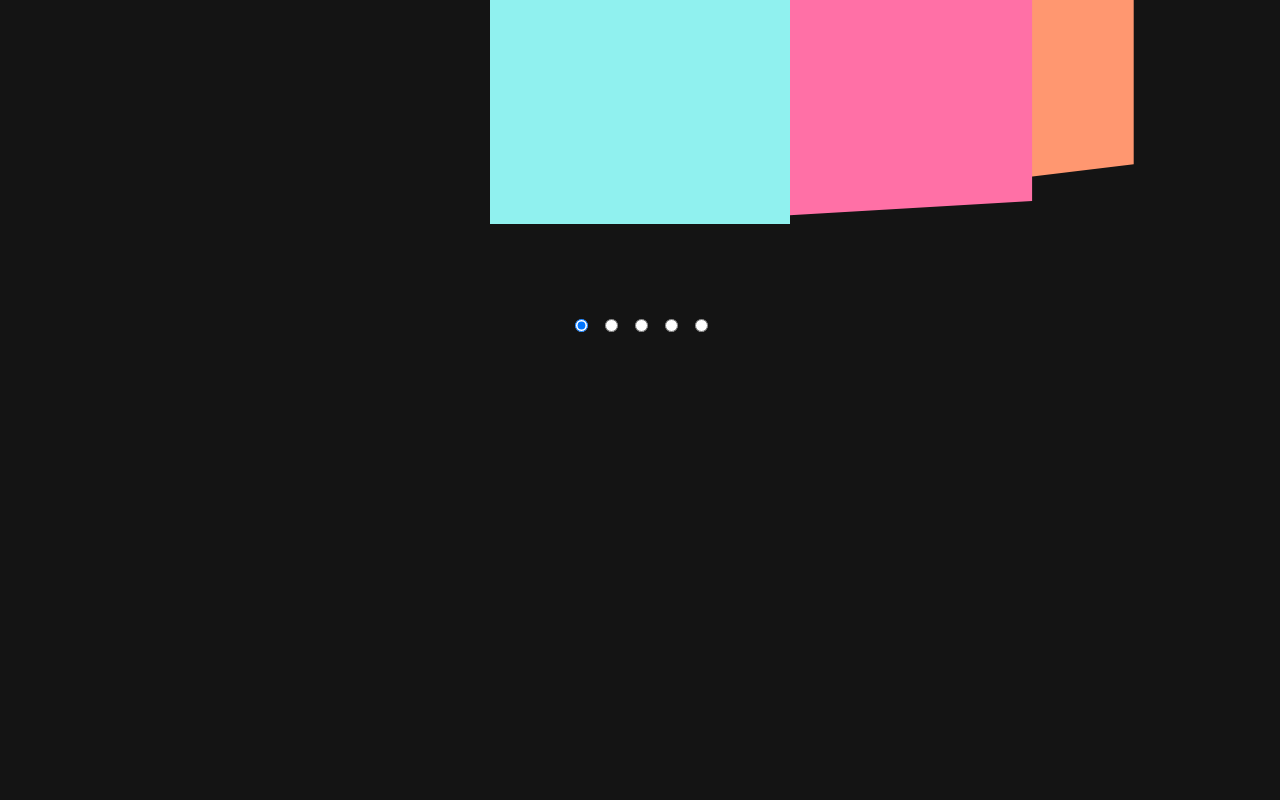
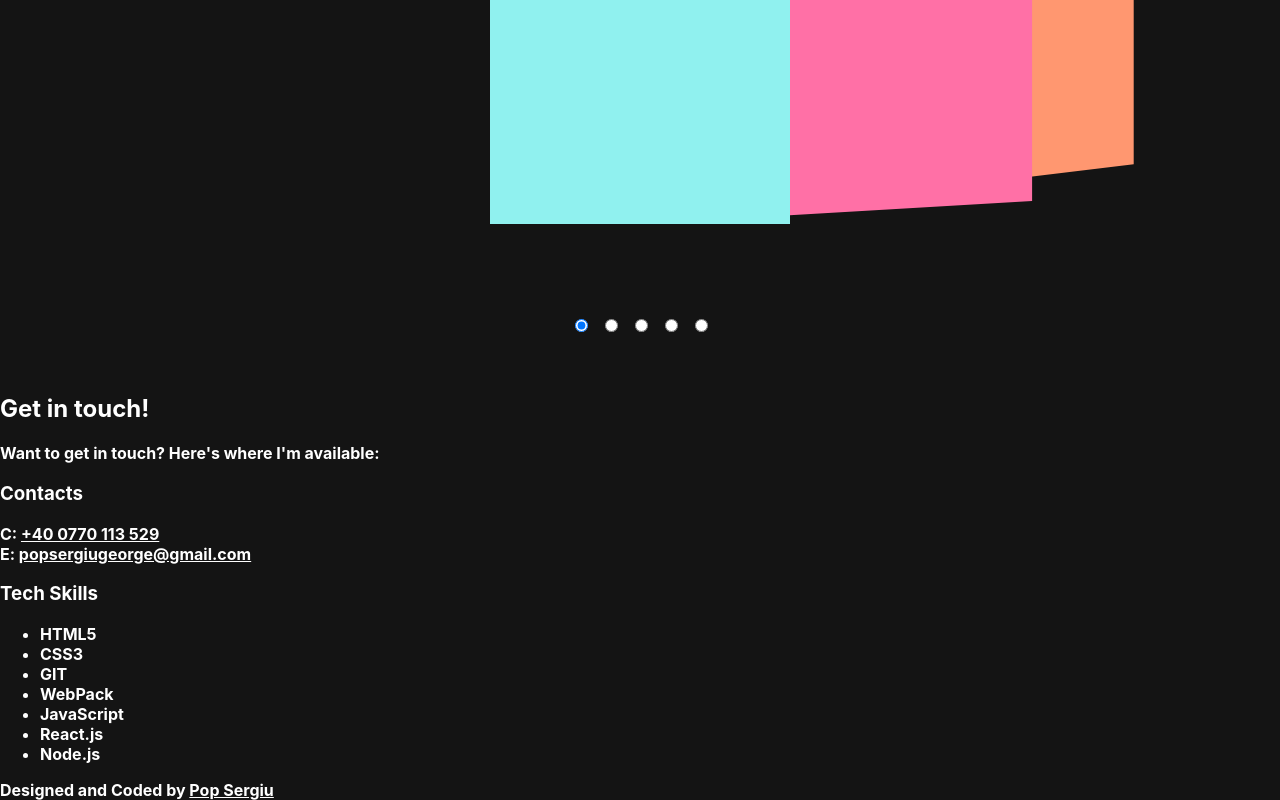
Before and after one commit to SeGePop/my-app, a React (Create React App) app: page / in a window 1280 px wide. Shown: the part 772-1572 px from the top of the page. Before the commit the page ends 1146 px from the top, so only its background shows below. Built offline with nearby package versions, Linux system fonts and the light colour scheme.

Commit message:
added the contact section

```diff
--- a/src/App.js
+++ b/src/App.js
@@ -52,6 +52,58 @@ function App() {
             <div class="item"></div>
 </main>
     </section>
+{/* CONTACT CONTENT */}
+<section class="contact_content" id="contact_content">
+        <h1>Get in touch!</h1>
+        <p>Want to get in touch? Here's where I'm available:</p>
+        <div class="contact_info">
+          <div class="container_left">
+        <div class="contacts-container">
+          <h3 class="contacts-header">Contacts</h3>
+          <div class="contacts-element">
+            <span class="contacts-item">C: </span>
+            <a href="tel:+400770113529" class="contacts-phone">
+              +40 0770 113 529
+            </a>
+          </div>
+          <div>
+            <span class="contacts-item">E: </span>
+            <a href="mailto:popsergiugeorge@gmail.com" class="contacts-email">
+              popsergiugeorge@gmail.com
+            </a>
+          </div>
+        </div>
+        <div class="skills-section">
+          <h3 class="skills-header">Tech Skills</h3>
+          <ul class="skills-list">
+            <li>HTML5</li>
+            <li>CSS3</li>
+            <li>GIT</li>
+            <li>WebPack</li>
+            <li>JavaScript</li>
+            <li>React.js</li>
+            <li>Node.js</li>
+          </ul>
+        </div>
+        </div>
+        <div class="container_right">
+        <div class="social_buttons">
+        </div>
+        </div>
+        </div>
+        {/* FOOTER */}
+      <div class="footer">
+        Designed and Coded by{" "}
+        <a
+          href="https://www.linkedin.com/in/sergiu-george-pop-0a9097260/"
+          target="_blank"
+        >
+          Pop Sergiu
+        </a>
+      </div>
+
+      </section>
+
 
     </div>
   );
```
